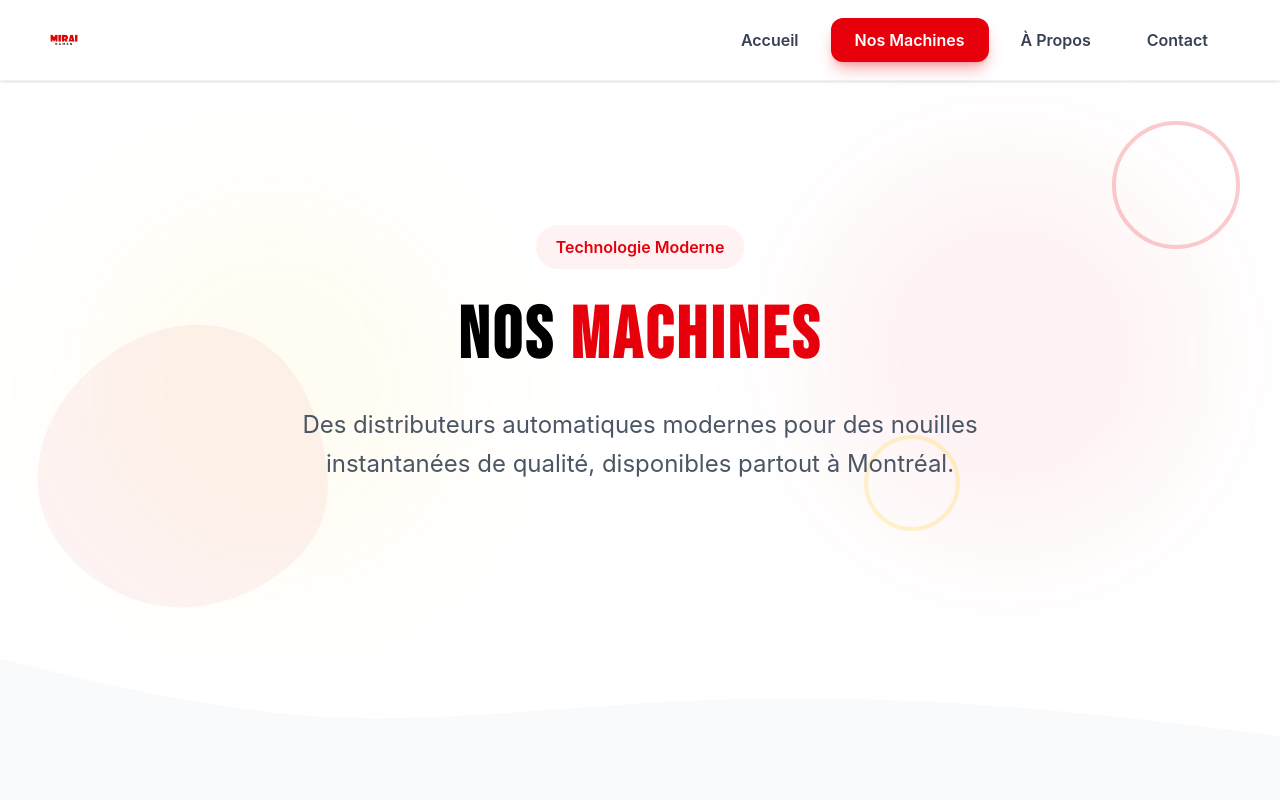
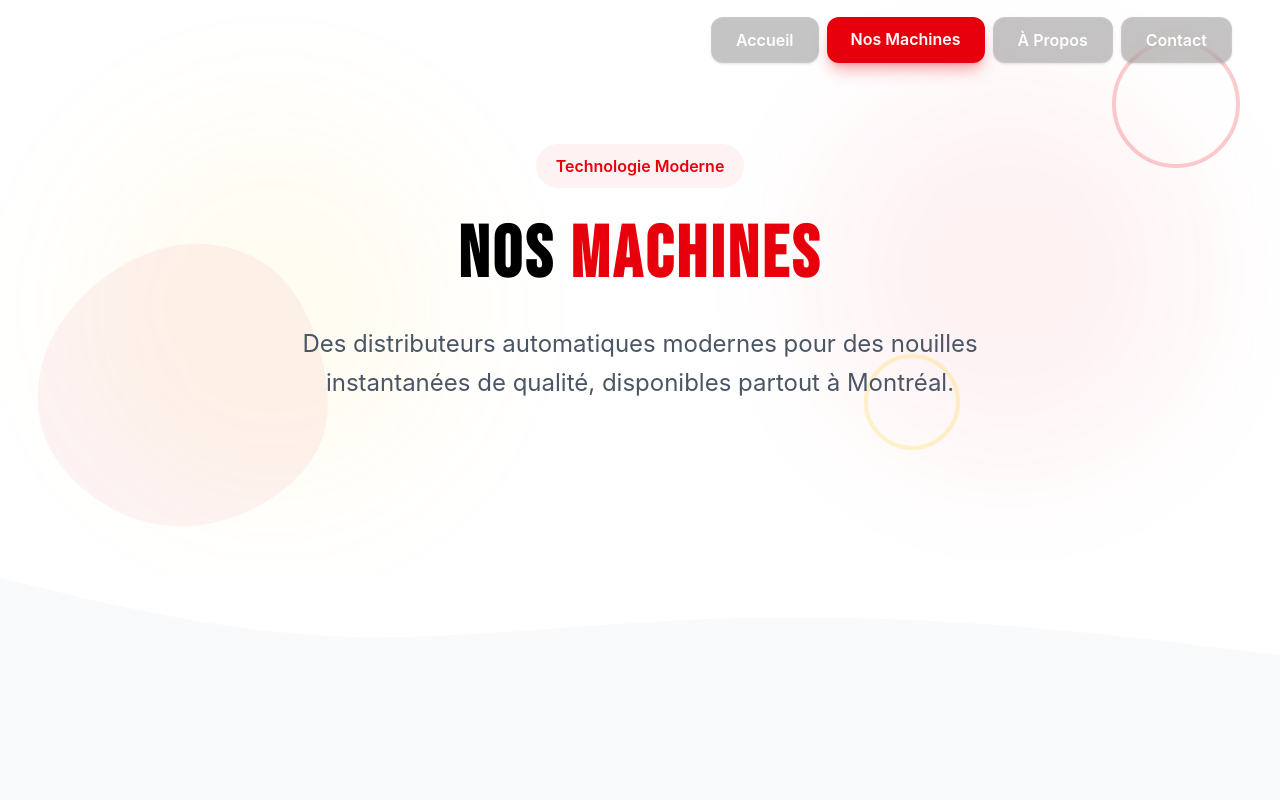
Before and after one commit to EnissayG/MiraiNoodle, a React (Vite) app: page /products in a window 1280 px wide. Shown: the top 800 px of the page. Built offline with nearby package versions, Linux system fonts and the light colour scheme.

Commit message:
navigation transparence

```diff
--- a/src/app/components/Navigation.tsx
+++ b/src/app/components/Navigation.tsx
@@ -1,7 +1,6 @@
 import { Link, useLocation } from 'react-router';
 import { Menu, X } from 'lucide-react';
 import { useState, useEffect } from 'react';
-import logo from '../../assets/logo.png';
 
 export function Navigation() {
   const [isOpen, setIsOpen] = useState(false);
@@ -27,25 +26,20 @@ export function Navigation() {
   };
 
   return (
-    <nav className="bg-white text-black sticky top-0 z-50 shadow-sm border-b border-gray-100">
+    <nav className="fixed top-0 left-0 w-full z-50 bg-transparent text-white">
       <div className="max-w-7xl mx-auto px-6 sm:px-8 lg:px-12">
-        <div className="flex justify-between items-center h-20">
-          {/* Logo */}
-          <Link to="/" className="flex items-center hover:opacity-80 transition-opacity" onClick={handleLinkClick}>
-            <img src={logo} alt="Mirai Ramen" className="h-12 w-auto" />
-          </Link>
-
-          {/* Desktop Navigation */}
+        <div className="flex justify-end items-center h-20">
+          {/* Desktop Navigation - only buttons */}
           <div className="hidden md:flex space-x-2">
             {navLinks.map((link) => (
               <Link
                 key={link.path}
                 to={link.path}
                 onClick={handleLinkClick}
-                className={`px-6 py-2.5 rounded-xl transition-all font-semibold ${
+                className={`px-6 py-2.5 rounded-xl transition-all font-semibold backdrop-blur-lg ${
                   isActive(link.path)
                     ? 'bg-red-600 text-white shadow-lg shadow-red-600/30'
-                    : 'text-gray-700 hover:bg-gray-100'
+                    : 'bg-neutral-900/25 text-white hover:bg-neutral-900/40 border border-white/10 shadow-sm'
                 }`}
               >
                 {link.label}
@@ -53,9 +47,9 @@ export function Navigation() {
             ))}
           </div>
 
-          {/* Mobile Menu Button */}
+          {/* Mobile Menu Button (hamburger) - transparent, white icon */}
           <button
-            className="md:hidden p-2 hover:bg-gray-100 rounded-lg transition-colors"
+            className="md:hidden p-2 text-white drop-shadow-[0_0_6px_rgba(0,0,0,0.6)] transition-transform hover:scale-105"
             onClick={() => setIsOpen(!isOpen)}
             aria-label="Toggle menu"
           >
@@ -71,10 +65,10 @@ export function Navigation() {
                 key={link.path}
                 to={link.path}
                 onClick={() => setIsOpen(false)}
-                className={`block px-6 py-3 rounded-xl transition-all font-semibold ${
+                className={`block px-6 py-3 rounded-xl transition-all font-semibold backdrop-blur-lg ${
                   isActive(link.path)
-                    ? 'bg-red-600 text-white'
-                    : 'text-gray-700 hover:bg-gray-100'
+                    ? 'bg-red-600 text-white shadow-lg shadow-red-600/30'
+                    : 'bg-neutral-900/25 text-white hover:bg-neutral-900/40 border border-white/10 shadow-sm'
                 }`}
               >
                 {link.label}
--- a/src/app/pages/Home.tsx
+++ b/src/app/pages/Home.tsx
@@ -56,7 +56,7 @@ export function Home() {
 
         {/* Logo en Haut */}
         <motion.div
-          className="absolute top-24 left-1/2 -translate-x-1/2 z-10"
+          className="absolute top-8 sm:top-10 left-1/2 -translate-x-1/2 z-10"
           initial={{ opacity: 0, y: -20 }}
           animate={{ opacity: 1, y: 0 }}
           transition={{ duration: 1, ease: "easeOut" }}
```
